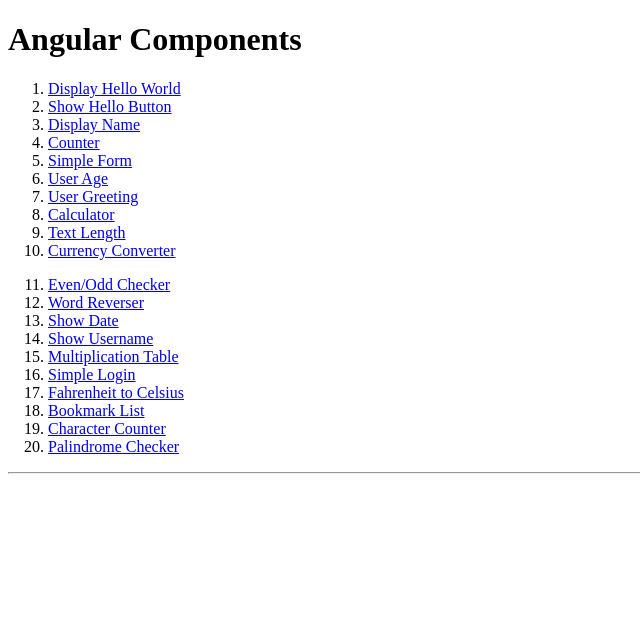
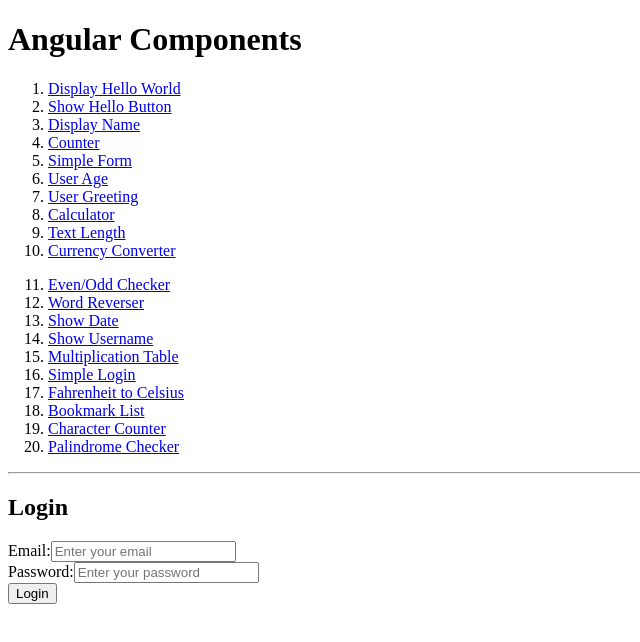
Before and after one commit to SVFC-Travel-Booking-System/Angular-Components, an Angular app: page /simple-login in a window 1280 px wide. Before the commit this address led to /. Shown: the top 642 px of the page, without its empty margins (0-640 px from the left). Built offline with nearby package versions, Linux system fonts and the light colour scheme.

Commit message:
#16 Create a login form with email and password fields.

```diff
--- a/src/app/app-routing.module.ts
+++ b/src/app/app-routing.module.ts
@@ -15,6 +15,8 @@
 import { ShowdateComponent } from './components/showdate/showdate.component';
 import { ShowusernameComponent } from './components/showusername/showusername.component';
 import { MultiplicationtableComponent } from './components/multiplicationtable/multiplicationtable.component';
+import { SimpleloginComponent } from './components/simplelogin/simplelogin.component';
+
 
 const routes: Routes = [
   { path: 'display-hello-world', component: DisplayhelloworldComponent },
@@ -32,6 +34,7 @@
   { path: 'show-date', component: ShowdateComponent },
   { path: 'show-username', component: ShowusernameComponent },
   { path: 'multiplication-table', component: MultiplicationtableComponent },
+  { path: 'simple-login', component: SimpleloginComponent },
 
 
 ];
--- a/src/app/app.module.ts
+++ b/src/app/app.module.ts
@@ -19,6 +19,7 @@
 import { ShowdateComponent } from './components/showdate/showdate.component';
 import { ShowusernameComponent } from './components/showusername/showusername.component';
 import { MultiplicationtableComponent } from './components/multiplicationtable/multiplicationtable.component';
+import { SimpleloginComponent } from './components/simplelogin/simplelogin.component';
 
 
 @NgModule({
@@ -39,6 +40,7 @@
     ShowdateComponent,
     ShowusernameComponent,
     MultiplicationtableComponent,
+    SimpleloginComponent,
 
 
 
--- /dev/null
+++ b/src/app/components/simplelogin/simplelogin.component.html
@@ -0,0 +1,18 @@
+<div class="login-container">
+    <h2>Login</h2>
+    <form (ngSubmit)="onSubmit()">
+        <div>
+            <label for="email">Email:</label>
+            <input type="email" id="email" [(ngModel)]="email" name="email" required placeholder="Enter your email" />
+        </div>
+
+        <div>
+            <label for="password">Password:</label>
+            <input type="password" id="password" [(ngModel)]="password" name="password" required placeholder="Enter your password" />
+        </div>
+
+        <button type="submit">Login</button>
+    </form>
+
+    <p *ngIf="submitted">Email: {{ email }}<br />Password: {{ password }}</p>
+</div>
--- /dev/null
+++ b/src/app/components/simplelogin/simplelogin.component.ts
@@ -0,0 +1,21 @@
+import { Component } from '@angular/core';
+
+@Component({
+  selector: 'app-simplelogin',
+  templateUrl: './simplelogin.component.html',
+  styleUrl: './simplelogin.component.css'
+})
+export class SimpleloginComponent {
+  email: string = '';
+  password: string = '';
+  submitted: boolean = false;
+
+  // Method to handle form submission
+  onSubmit() {
+    this.submitted = true;
+    console.log('Email:', this.email);
+    console.log('Password:', this.password);
+    // Add any further logic for login authentication here
+  }
+
+}
```
Also changed, not shown: src/app/components/simplelogin/simplelogin.component.css (added), 1 other file (tests, documents, lock files or other folders).
